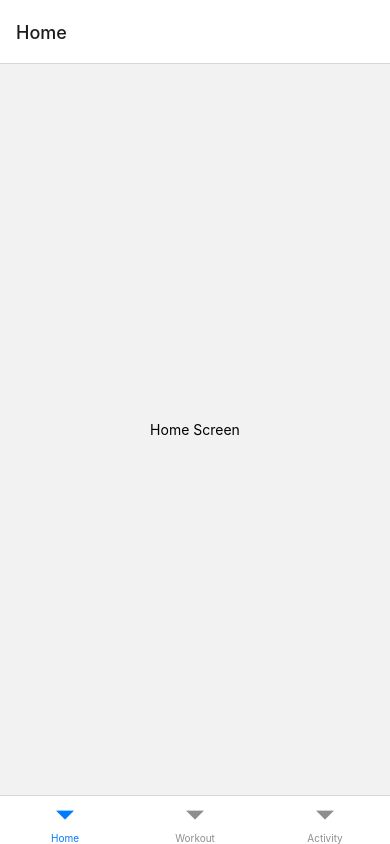
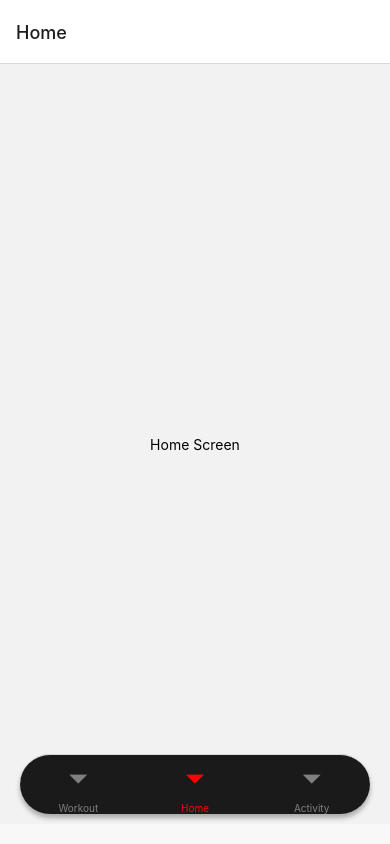
Before and after one commit to JonathanSedlakPSU/LightWeight, a React Native app: screen / in a window 390 px wide. Built offline with nearby package versions, Linux system fonts and the light colour scheme.

Commit message:
Aded styling to the toolbar

```diff
--- a/App.js
+++ b/App.js
@@ -17,23 +17,54 @@ import ActivityScreen from './Screens/ActivityScreen';
 
 ///////////////////////////////////////////////////////////////////////
 
+// Create a Home bar tab
 const Tab = createBottomTabNavigator();
 
 // Main Function to start app
 export default function App() {
   return (
+    <View style={styles.container}>
     <NavigationContainer>
-      <Tab.Navigator initialRouteName="Home">
-        <Tab.Screen name="Home" component={HomeScreen} />
-        <Tab.Screen name="Workout" component={WorkoutScreen} />
-        <Tab.Screen name="Activity" component={ActivityScreen} />
-      </Tab.Navigator>
+    <Tab.Navigator
+          initialRouteName="Home"
+          screenOptions={{
+            tabBarActiveTintColor: 'red', // Active color
+            tabBarInactiveTintColor: 'grey', // Inactive color
+            tabBarStyle: styles.tabBarStyle, // Custom tab bar style
+            headerShown: true, // header for top of page
+          }}
+        >
+          <Tab.Screen name="Workout" component={WorkoutScreen} />
+          <Tab.Screen name="Home" component={HomeScreen} />
+          <Tab.Screen name="Activity" component={ActivityScreen} />
+        </Tab.Navigator>
     </NavigationContainer>
+    </View>
+
   );
 }
+
 
 const styles = StyleSheet.create({
   container: {
     flex: 1,
+    paddingBottom: 20, // Space for the rounded tab bar
+    backgroundColor: '#f8f8f8', // Background color outside the tab bar
   },
+
+  tabBarStyle: {
+    position: 'absolute',
+    bottom: 10,
+    left: 20,
+    right: 20,
+    height: 60,
+    borderRadius: 30, // Rounded edges
+    backgroundColor: '#1a1a1a',
+    shadowColor: '#000',
+    shadowOffset: { width: 0, height: 4 },
+    shadowOpacity: 0.3,
+    shadowRadius: 5,
+    elevation: 10, // Shadow for Android
+  },
+
 });
```
